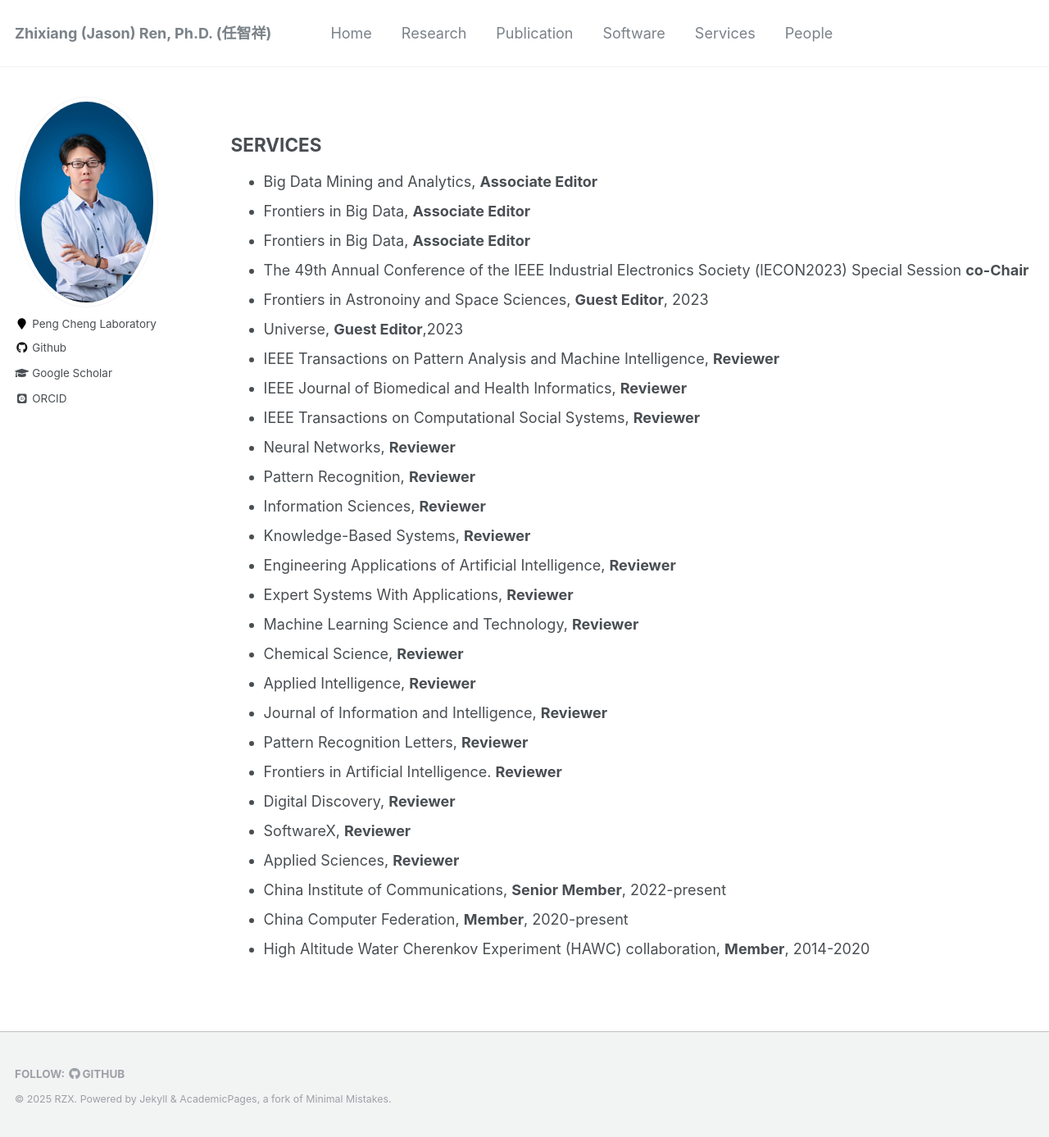
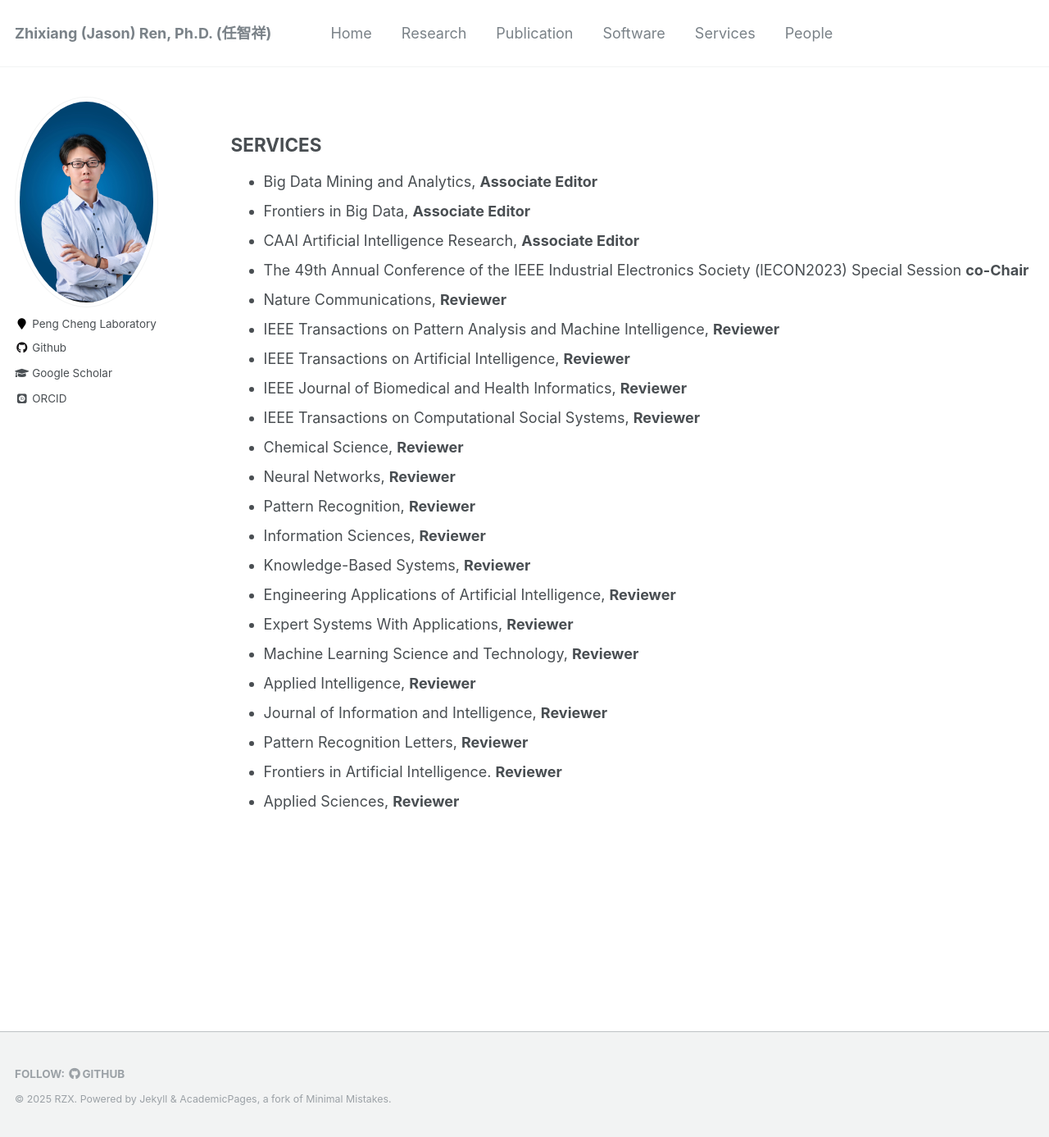
Before and after one commit to zhixiang-ren/zhixiang-ren.github.io, a Jekyll site: the page built from _pages/Services.html, in a window 1280 px wide and 1387 px high. Shown: the whole window at 82% size. Built offline with Jekyll 4.4.1, drawn with Linux system fonts in a browser that asks for light colours; some web fonts are replaced.

Commit message:
Update Services.html

```diff
--- a/_pages/Services.html
+++ b/_pages/Services.html
@@ -9,13 +9,14 @@ author_profile: true
 <ul>
   <li>Big Data Mining and Analytics, <strong>Associate Editor</strong></li>
   <li>Frontiers in Big Data, <strong>Associate Editor</strong></li>
-  <li>Frontiers in Big Data, <strong>Associate Editor</strong></li>
+  <li>CAAl Artificial Intelligence Research, <strong>Associate Editor</strong></li>
   <li>The 49th Annual Conference of the IEEE Industrial Electronics Society (lECON2023) Special Session <strong>co-Chair</strong></li>
-  <li>Frontiers in Astronoiny and Space Sciences, <strong>Guest Editor</strong>, 2023</li>
-  <li>Universe, <strong>Guest Editor</strong>,2023</li>
+  <li>Nature Communications, <strong>Reviewer</strong></li>
   <li>IEEE Transactions on Pattern Analysis and Machine Intelligence, <strong>Reviewer</strong></li>
+  <li>IEEE Transactions on Artificial Intelligence, <strong>Reviewer</strong></li>
   <li>IEEE Journal of Biomedical and Health Informatics, <strong>Reviewer</strong></li>
   <li>IEEE Transactions on Computational Social Systems, <strong>Reviewer</strong></li>
+  <li>Chemical Science, <strong>Reviewer</strong></li>
   <li>Neural Networks, <strong>Reviewer</strong></li>
   <li>Pattern Recognition, <strong>Reviewer</strong></li>
   <li>Information Sciences, <strong>Reviewer</strong></li>
@@ -23,15 +24,9 @@ author_profile: true
   <li>Engineering Applications of Artificial Intelligence, <strong>Reviewer</strong></li>
   <li>Expert Systems With Applications, <strong>Reviewer</strong></li>
   <li>Machine Learning Science and Technology, <strong>Reviewer</strong></li>
-  <li>Chemical Science, <strong>Reviewer</strong></li>
   <li>Applied Intelligence, <strong>Reviewer</strong></li>
   <li>Journal of Information and Intelligence, <strong>Reviewer</strong></li>
   <li>Pattern Recognition Letters, <strong>Reviewer</strong></li>
   <li>Frontiers in Artificial Intelligence. <strong>Reviewer</strong></li>
-  <li>Digital Discovery, <strong>Reviewer</strong></li>
-  <li>SoftwareX, <strong>Reviewer</strong></li>
   <li>Applied Sciences, <strong>Reviewer</strong></li>
-  <li>China Institute of Communications, <strong>Senior Member</strong>, 2022-present</li>
-  <li>China Computer Federation, <strong>Member</strong>, 2020-present</li>
-  <li>High Altitude Water Cherenkov Experiment (HAWC) collaboration, <strong>Member</strong>, 2014-2020</li>
 </ul>
```
